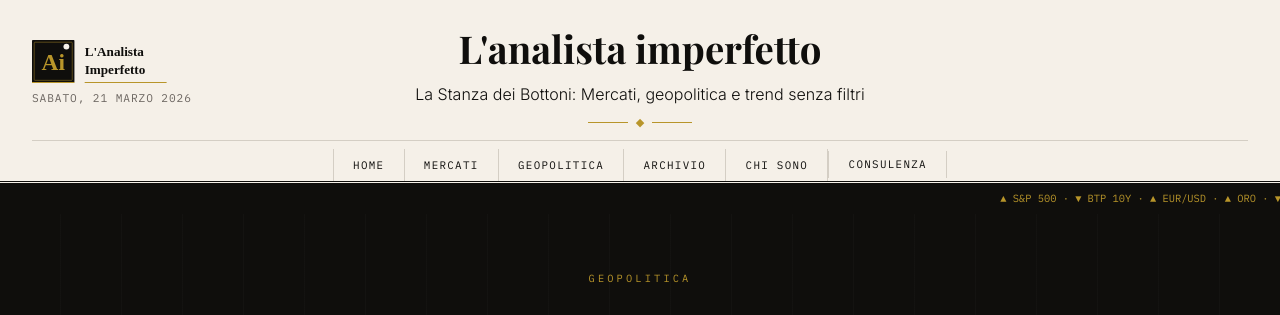
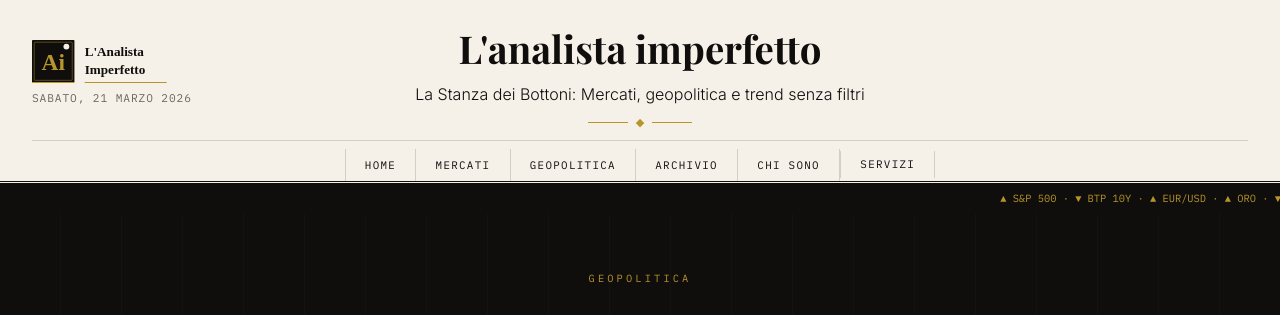
Before and after one commit to martellialessandro/martellialessandro.github.io, a Jekyll site: the page built from index.html, in a window 1280 px wide. Shown: the top 315 px of the page. Built offline with Jekyll 4.4.1, drawn with Linux system fonts in a browser that asks for light colours; some web fonts are replaced.

Commit message:
Update default.html

```diff
--- a/_layouts/default.html
+++ b/_layouts/default.html
@@ -81,10 +81,10 @@
     <a href="/chi-sono/">Chi sono</a>
     <!--<a href="/consulenza/strumenti/">Strumenti</a> -->
     <div class="nav-dropdown">
-    <a href="/consulenza/">Consulenza</a>
+    <a href="/consulenza/">Servizi</a>
     <div class="nav-dropdown-menu">
       <a href="/consulenza/">Panoramica</a>
-      <a href="/consulenza/strumenti/">Strumenti gratuiti</a>
+      <a href="/consulenza/strumenti/">Strumenti </a>
     </div>
 </div>
   </nav>
```
